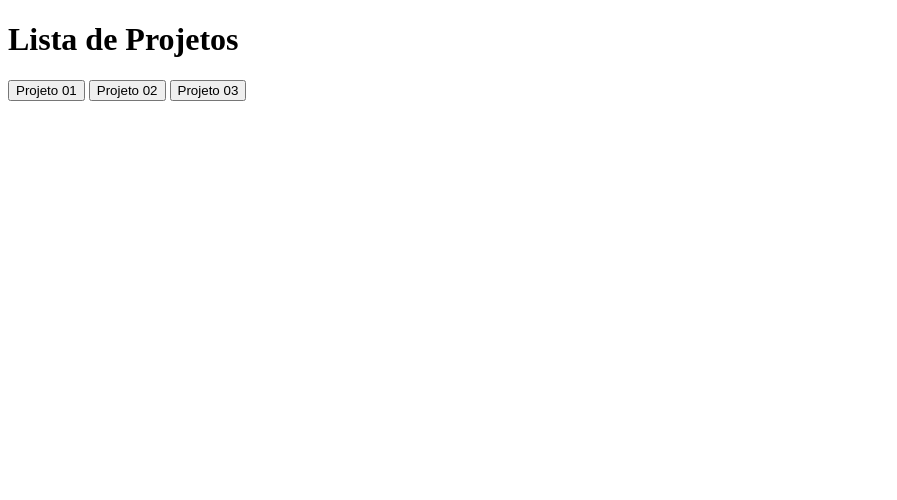
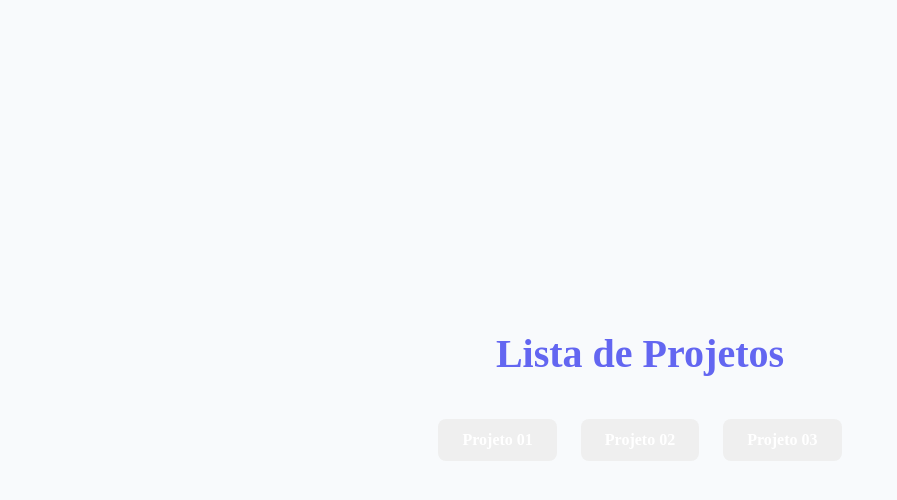
Before and after one commit to Helena-Rosa/AR-CO-RE, a website: page index.html in a window 1280 px wide. Shown: the whole page, without its empty margins (0-897 px from the left). Drawn offline with Linux system fonts and the light colour scheme; a web font is replaced by a local one.

Commit message:
fazendo o projeto css

```diff
--- a/CSS/global.css
+++ b/CSS/global.css
@@ -14,5 +14,55 @@
 /*reset basico*/
 
 *{
+    margin: 0;
+    padding: 0;
+    box-sizing: border-box;
+    font-family: inherit;
 
 }
+
+
+body{
+    font-family: var(--fon-main);
+    background-color: var(--bg_color);
+    color: var(--text-color);
+    display: flex;
+    flex-direction: column;
+    align-items: center;
+    justify-content: center;
+    min-height: 100vh;
+    text-align: center;
+}
+
+/*header*/
+
+.project_header h1 {
+    font-size: 2.5rem;
+    margin-bottom: 2rem;
+    color: var(--primary-color);
+}
+
+
+/* estilização dos botões (inputs e botão dinamico)*/
+.project_button-group input[type= "button"],
+button{
+    background-color: var (--primary-color);
+    color: var(--white);
+    border: none;
+    padding: 12px 24px;
+    margin: 10px;
+    font-size: 1rem;
+    font-weight: 600;
+    border-radius: var(--radius);
+    cursor: pointer;
+    box-shadow: var(--shadow);
+    transition: all 0.3s ease;
+
+}
+
+.project_button-group input [type= "button"]:hover,
+button :hover{
+   background-color: var(--primary-hover);
+   transform: translateY(-2px);
+   box-shadow: 0 10px 15px -3px rgb (0 0 0 /0.1);
+}
```
Also changed, not shown: JS/navegacao.js (+27 -0 lines), index.html (renamed from indes.html).
